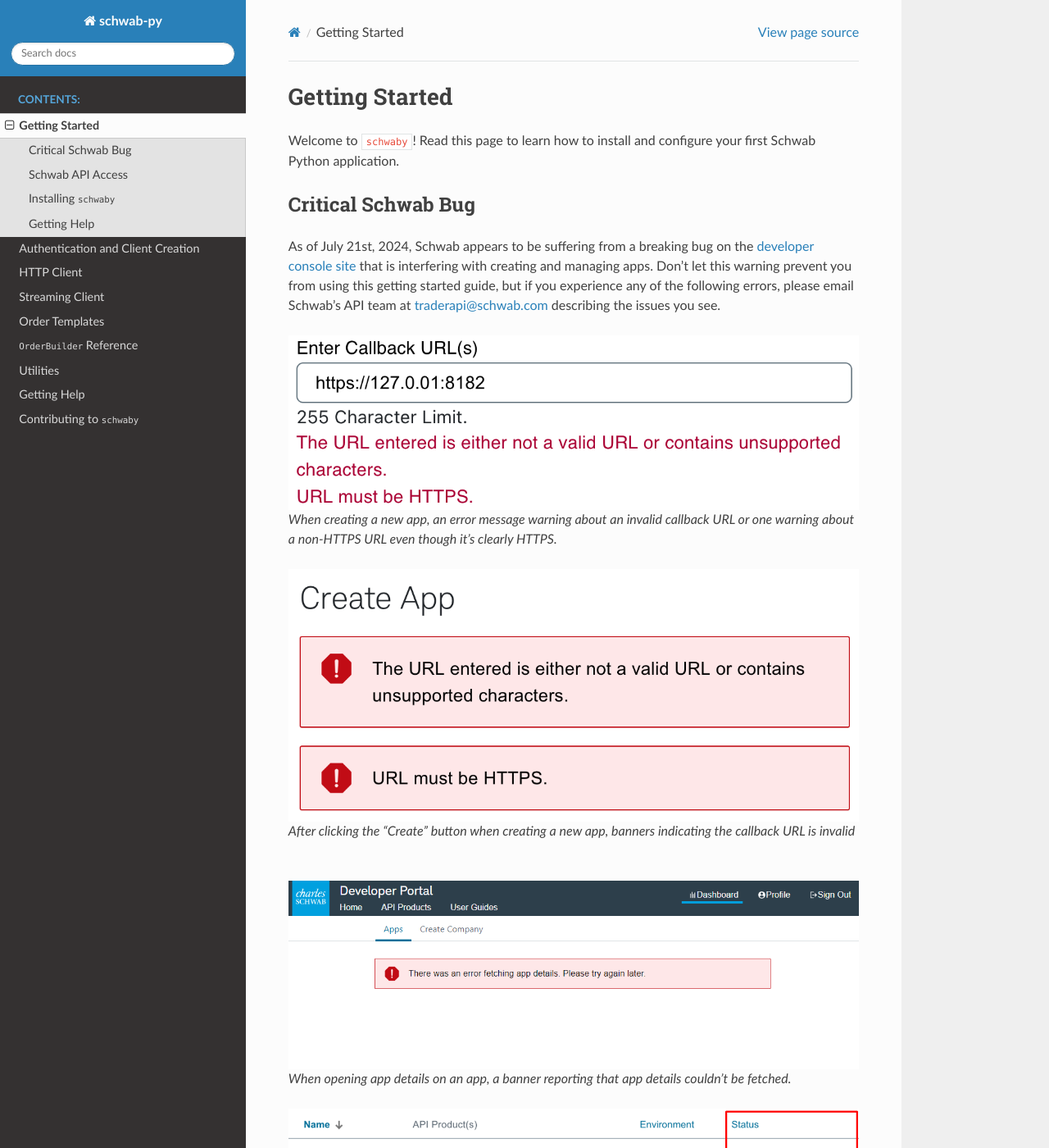
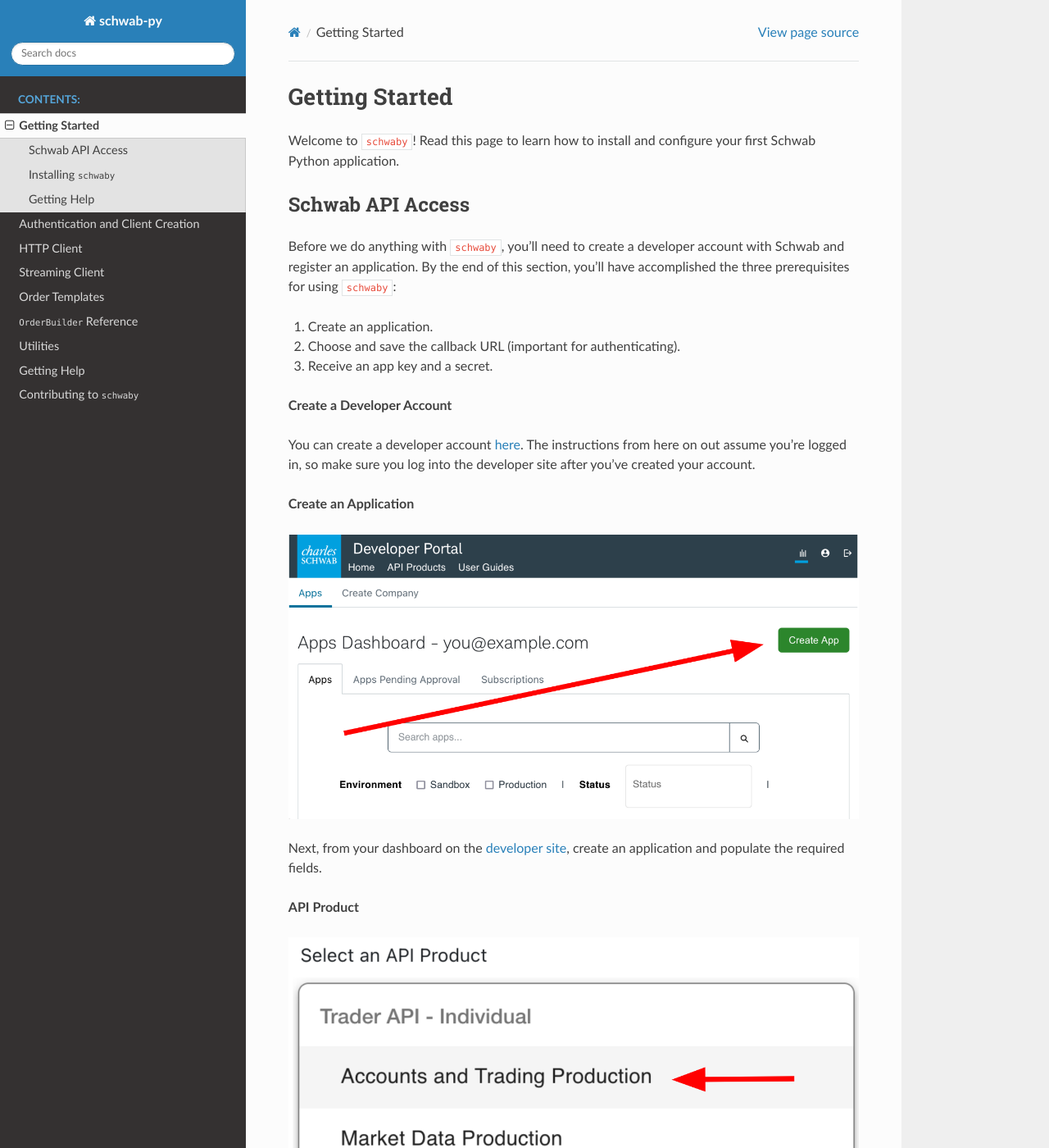
Before and after one commit to Hu1kSmash/schwab-py, a Sphinx documentation site: the page built from docs/getting-started.rst, in a window 1280 px wide and 1400 px high. Shown: the whole window at 82% size. Built offline with Sphinx 7.4.7 and the Read the Docs theme 3.1.0, drawn with Linux system fonts in a browser that asks for light colours; some of the changed text lies outside the part shown.

Commit message:
Check every link a reader can follow, not just the ones in shipped code
beta-developer.schwab.com does not resolve, and getting-started.rst sent new
users there three times -- including the "create an application" link, which is
step one of the whole onboarding flow. The README now opens by pointing at that
guide, so a new reader's first click failed with nothing else on the page.

Third instance of the same class in three rounds: schwab-py.readthedocs.io in
auth.py, developer.schwabmeritrade.com in orders/generic.py, and this. The
guard written after the first two walked only schwab/ and bin/ .py files, so it
could not see docs/ -- which is where clickable links actually live. It walks
schwab/, bin/, docs/ and README.rst now, by allowlist.

A host allowlist is not enough on its own: five of our own links are
blob/main/<path> deep links, one an anchor into a section title, and renaming
the file or retitling the section leaves the host github.com. Those resolve
against the working tree, path and fragment both, with the .rst heading slugs
computed the way GitHub computes them.

That check was written and passed and covered neither ValueError link. Both are
concatenated string literals -- '…schwaby/' + 'blob/main/…' -- which is one URL
to a reader and two literals to a regex. It went unnoticed until the red-proof:
pointing auth.py's link at a missing file changed nothing. Adjacent literals
are joined before scanning now, and the control names both targets rather than
counting, so a count staying above a threshold cannot hide either of them
again. Four mutations, four reds, each on its own assertion.

Also removed: the "Critical Schwab Bug" section, describing a July 2024 outage
on a console that no longer exists and opening the page a new reader starts on,
with the five screenshots it orphaned. And `make clean` cleared no bytecode --
there is no ./__pycache__, so the bare pattern matched none of the six that
exist, which matters because red-proofs depend on stale .pyc being gone.

```diff
--- a/docs/getting-started.rst
+++ b/docs/getting-started.rst
@@ -7,36 +7,6 @@
 Welcome to ``schwaby``! Read this page to learn how to install and configure
 your first Schwab Python application.
 
-
-+++++++++++++++++++
-Critical Schwab Bug
-+++++++++++++++++++
-
-As of July 21st, 2024, Schwab appears to be suffering from a breaking bug on the
-`developer console site <https://beta-developer.schwab.com>`__ that is
-interfering with creating and managing apps. Don't let this warning prevent you
-from using this getting started guide, but if you experience any of the
-following errors, please email Schwab's API team at `traderapi@schwab.com
-<mailto:traderapi@schwab.com>`__ describing the issues you see.
-
-.. figure:: _static/setting-up-invalid-url.png
-
-  When creating a new app, an error message warning about an invalid callback
-  URL or one warning about a non-HTTPS URL even though it's clearly HTTPS.
-
-.. figure:: _static/setting-up-invalid-url-banner.png
-
-  After clicking the "Create" button when creating a new app, banners
-  indicating the callback URL is invalid
-
-.. figure:: _static/setting-up-error-fetching-app-details.png
-
-  When opening app details on an app, a banner reporting that app details
-  couldn't be fetched.
-
-.. figure:: _static/setting-up-app-registration-error.png
-
-  After creating an app, a status of ``App Registration Error``
 
 +++++++++++++++++
 Schwab API Access
@@ -53,7 +23,7 @@
 **Create a Developer Account**
 
 You can create a developer account `here
-<https://beta-developer.schwab.com/>`__.  The instructions from here on out
+<https://developer.schwab.com/>`__.  The instructions from here on out
 assume you're logged in, so make sure you log into the developer site after
 you've created your account.
 
@@ -61,8 +31,8 @@
 
 .. figure:: _static/setting-up-create-app.png
 
-Next, you'll want to `create an application
-<https://beta-developer.schwab.com/dashboard/apps/apps/add>`__ and populate the
+Next, from your dashboard on the `developer site
+<https://developer.schwab.com/>`__, create an application and populate the
 required fields.
 
 **API Product**
```
Also changed, not shown: CHANGELOG.md (+12 -3 lines), docs/_static/setting-up-app-registration-error.png (deleted), docs/_static/setting-up-callback-url-error.png (deleted), docs/_static/setting-up-error-fetching-app-details.png (deleted), docs/_static/setting-up-invalid-url-banner.png (deleted), docs/_static/setting-up-invalid-url.png (deleted), 2 other files.
